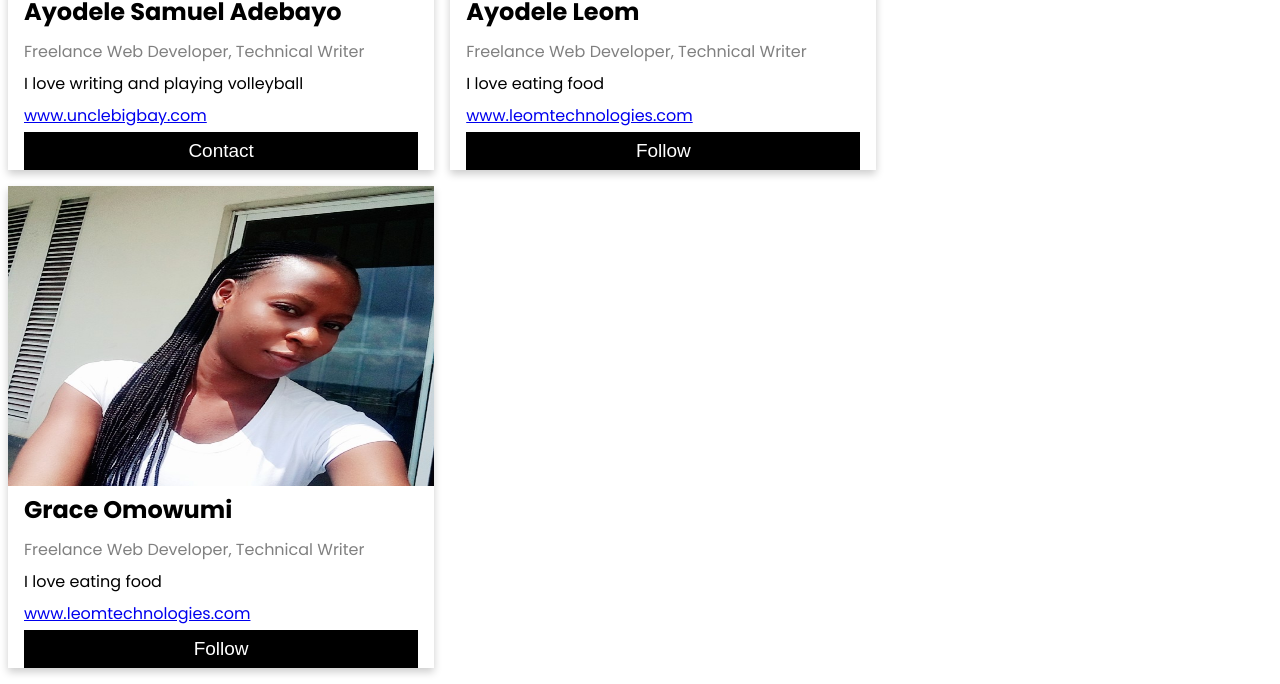
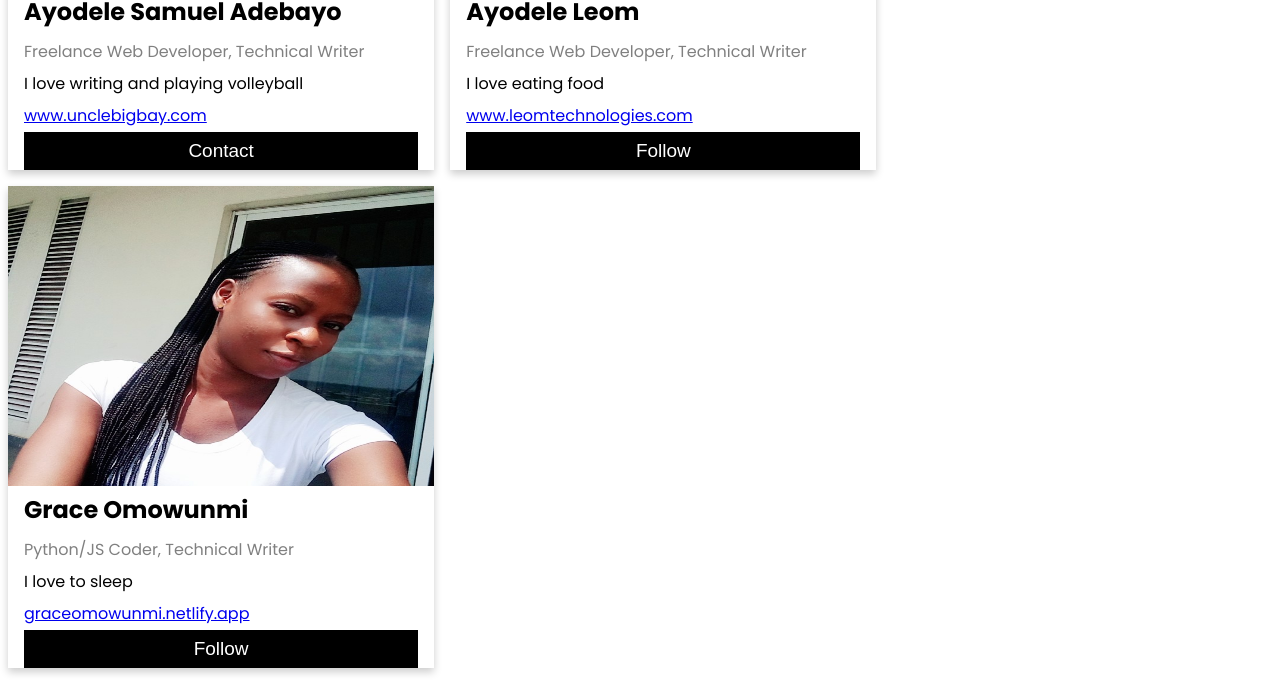
Before and after one commit to unclebay143/dsc-bida, a plain HTML site: page index.html in a window 1280 px wide. Shown: the part 404-1088 px from the top of the page. Drawn offline with Linux system fonts and the light colour scheme.

Commit message:
edit: grace profile info

```diff
--- a/index.html
+++ b/index.html
@@ -62,17 +62,17 @@
             <div class="img-wrapper">
               <img class="imgLeom"
                 src="./images/mama-gee.jpg"
-                alt="leom"
+                alt="grace"
                 style="width: 100%"
               />
             </div>
             <div class="container">
-              <h2>Grace Omowumi</h2>
-              <p class="title">Freelance Web Developer, Technical Writer</p>
-              <p>I love eating food</p>
-              <a href="https://www.leomtechnologies.com">www.leomtechnologies.com</a>
+              <h2>Grace Omowunmi</h2>
+              <p class="title">Python/JS Coder, Technical Writer</p>
+              <p>I love to sleep</p>
+              <a href="https://graceomowunmi.netlify.app">graceomowunmi.netlify.app</a>
               <a
-                href="https://twitter.com/intent/follow?screen_name=leomofthings"
+                href="https://twitter.com/graceyomowunmi?s=09"
                 ><button class="button">Follow</button></a
               >
             </div>
```
